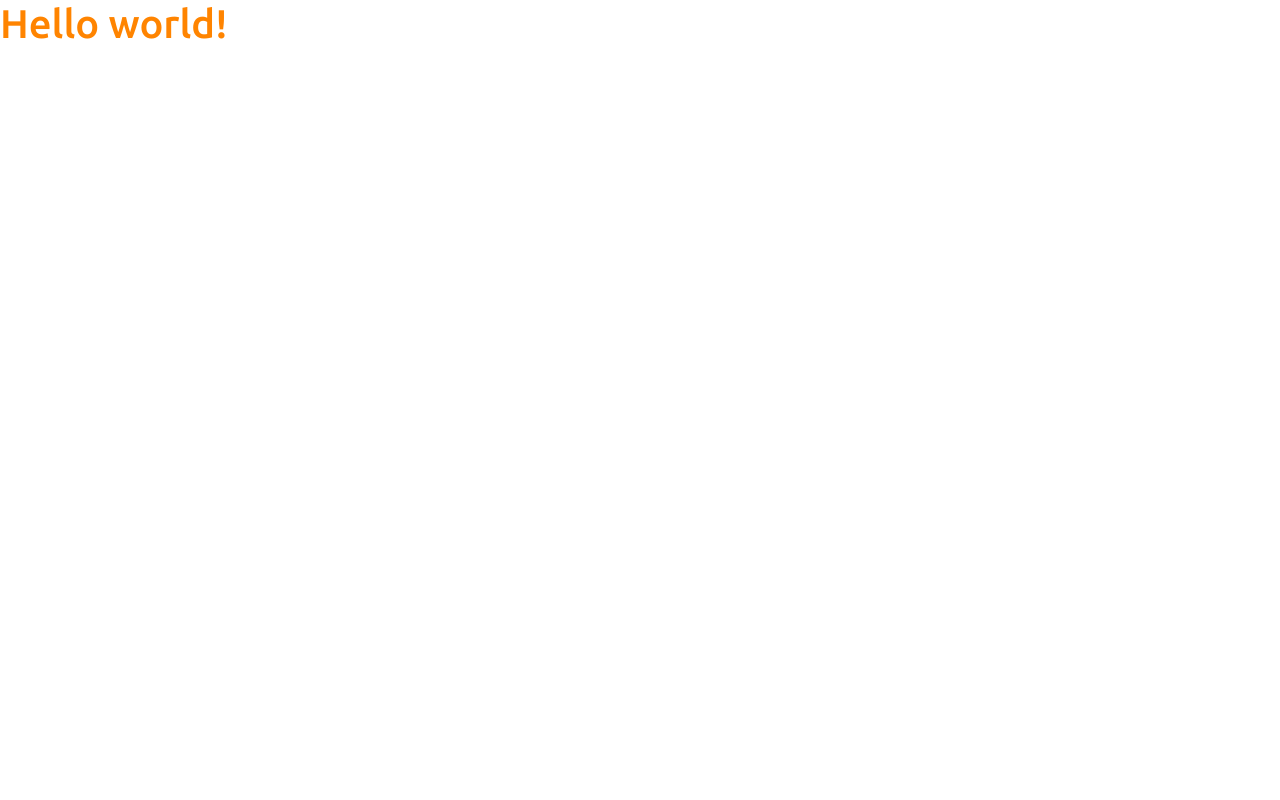
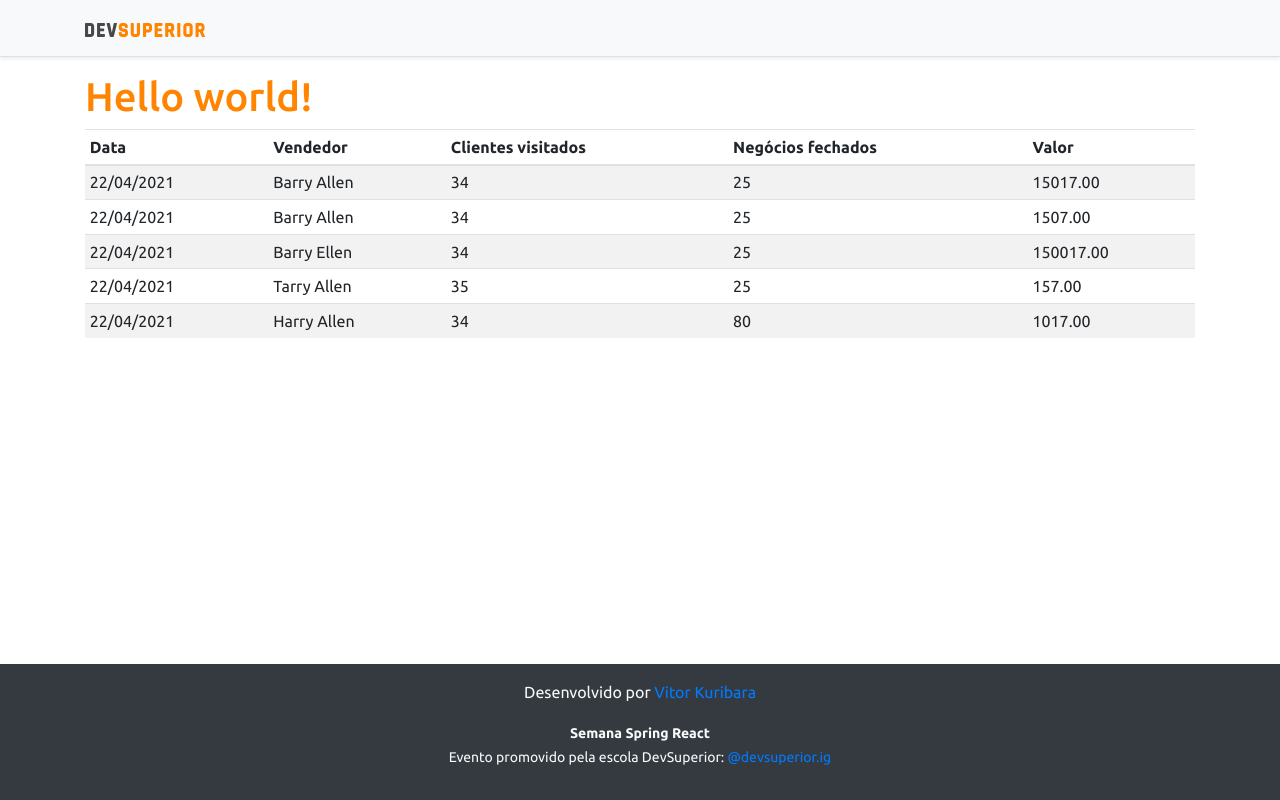
Before and after one commit to Haxr213/projeto-sds-3-fullstack, a React (Create React App) app in the folder frontend/: page / in a window 1280 px wide. Built offline with nearby package versions, Linux system fonts and the light colour scheme.

Commit message:
Basic static components

```diff
--- a/frontend/src/App.tsx
+++ b/frontend/src/App.tsx
@@ -1,10 +1,18 @@
+import Footer from "components/Footer";
+import NavBar from "components/NavBar";
+import DataTable from "components/DataTable"
 
 
 function App() {
   return (
-    <div>
-      <h1 className="text-primary">Hello world!</h1>
-    </div>
+    <>
+      <NavBar />
+      <div className="container">
+        <h1 className="text-primary">Hello world!</h1>
+        <DataTable />
+      </div>
+      <Footer />
+    </>
   );
 }
 
--- /dev/null
+++ b/frontend/src/components/DataTable/index.tsx
@@ -0,0 +1,56 @@
+function DataTable() {
+    return (
+        <div className="table-responsive">
+            <table className="table table-striped table-sm">
+                <thead>
+                    <tr>
+                        <th>Data</th>
+                        <th>Vendedor</th>
+                        <th>Clientes visitados</th>
+                        <th>Negócios fechados</th>
+                        <th>Valor</th>
+                    </tr>
+                </thead>
+                <tbody>
+                    <tr>
+                        <td>22/04/2021</td>
+                        <td>Barry Allen</td>
+                        <td>34</td>
+                        <td>25</td>
+                        <td>15017.00</td>
+                    </tr>
+                    <tr>
+                        <td>22/04/2021</td>
+                        <td>Barry Allen</td>
+                        <td>34</td>
+                        <td>25</td>
+                        <td>1507.00</td>
+                    </tr>
+                    <tr>
+                        <td>22/04/2021</td>
+                        <td>Barry Ellen</td>
+                        <td>34</td>
+                        <td>25</td>
+                        <td>150017.00</td>
+                    </tr>
+                    <tr>
+                        <td>22/04/2021</td>
+                        <td>Tarry Allen</td>
+                        <td>35</td>
+                        <td>25</td>
+                        <td>157.00</td>
+                    </tr>
+                    <tr>
+                        <td>22/04/2021</td>
+                        <td>Harry Allen</td>
+                        <td>34</td>
+                        <td>80</td>
+                        <td>1017.00</td>
+                    </tr>
+                </tbody>
+            </table>
+        </div>
+    );
+}
+
+export default DataTable;
--- /dev/null
+++ b/frontend/src/components/Footer/index.tsx
@@ -0,0 +1,15 @@
+//import ImgDsDark from 'assets/img/ds-dark.svg';
+
+function Footer() {
+    return (
+        <footer className="footer mt-auto py-3 bg-dark">
+            <div className="container">
+                <p className="text-light">Desenvolvido por <a href="https://github.com/Haxr213" target="_blank" rel="noreferrer">Vitor Kuribara</a></p>
+                <p className="text-light"><small><strong>Semana Spring React</strong><br />
+      Evento promovido pela escola DevSuperior: <a href="https://instagram.com/devsuperior.ig" target="_blank" rel="noreferrer">@devsuperior.ig</a></small></p>
+            </div>
+        </footer>
+    );
+}
+
+export default Footer;
--- /dev/null
+++ b/frontend/src/components/NavBar/index.tsx
@@ -0,0 +1,15 @@
+import ImgDsDark from 'assets/img/ds-dark.svg';
+
+function NavBar() {
+    return (
+        <div className="d-flex flex-column flex-md-row align-items-center p-3 px-md-4 mb-3 bg-light border-bottom shadow-sm">
+            <div className="container">
+                <nav className="my-2 my-md-0 mr-md-3">
+                    <img src={ImgDsDark} alt="DevSuperior" width="120" />
+                </nav>
+            </div>
+        </div>
+    );
+}
+
+export default NavBar;
```
Also changed, not shown: frontend/src/assets/img/ds-dark.svg (added).
